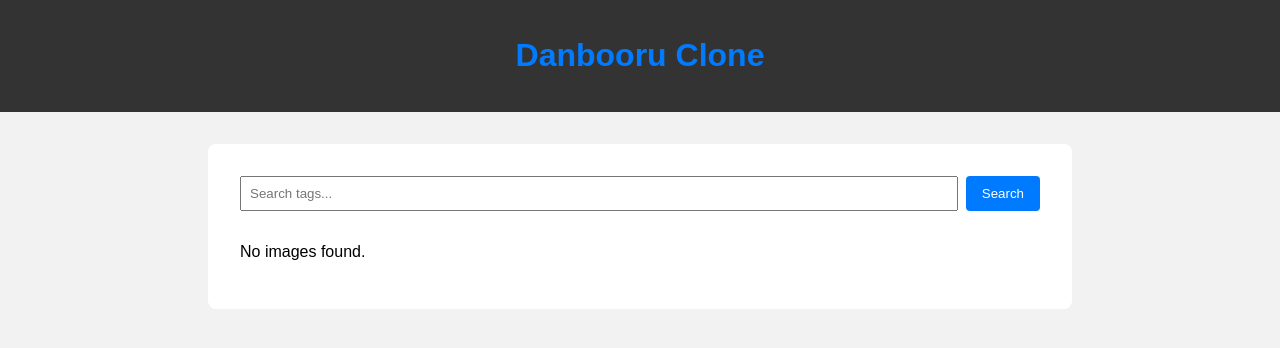
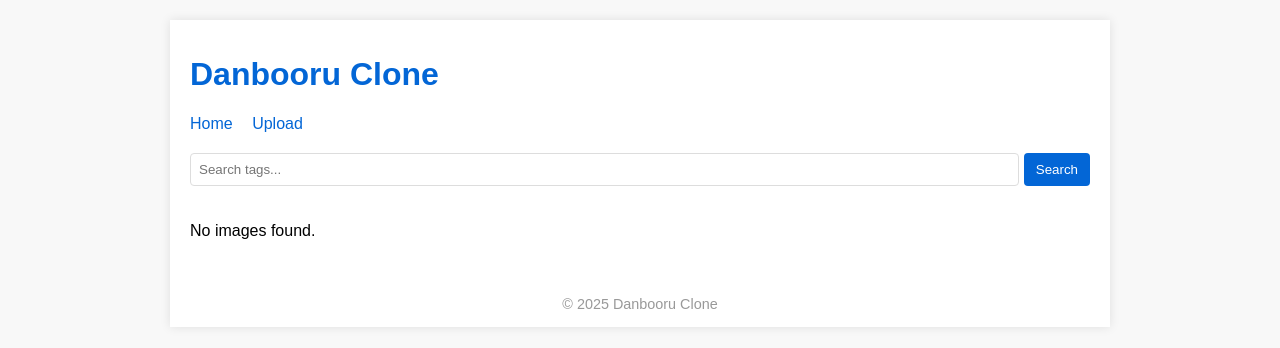
Before and after one commit to Ahmed-GaMz/Danbooru-clone, a Flask app: page / in a window 1280 px wide. Shown: the top 348 px of the page. Run offline with Flask 3, Linux system fonts and the light colour scheme.

Commit message:
Update base.html

```diff
--- a/templates/base.html
+++ b/templates/base.html
@@ -1,16 +1,110 @@
 <!DOCTYPE html>
 <html lang="en">
 <head>
-    <meta charset="UTF-8">
+    <meta charset="UTF-8" />
+    <meta name="viewport" content="width=device-width, initial-scale=1" />
     <title>Danbooru Clone</title>
-    <link rel="stylesheet" href="{{ url_for('static', filename='style.css') }}">
+    <style>
+        body {
+            font-family: Arial, sans-serif;
+            margin: 20px;
+            background-color: #f8f8f8;
+        }
+        header {
+            margin-bottom: 20px;
+        }
+        a {
+            text-decoration: none;
+            color: #0366d6;
+        }
+        a:hover {
+            text-decoration: underline;
+        }
+        .container {
+            max-width: 900px;
+            margin: auto;
+            background: white;
+            padding: 15px 20px;
+            box-shadow: 0 0 10px rgba(0,0,0,0.1);
+        }
+        .image-grid {
+            display: grid;
+            grid-template-columns: repeat(auto-fill,minmax(150px,1fr));
+            gap: 10px;
+        }
+        .image-grid img {
+            width: 100%;
+            height: auto;
+            border-radius: 5px;
+            object-fit: cover;
+            cursor: pointer;
+            transition: transform 0.2s ease;
+        }
+        .image-grid img:hover {
+            transform: scale(1.05);
+        }
+        .tag {
+            background-color: #eee;
+            border-radius: 3px;
+            padding: 2px 6px;
+            margin: 0 4px 4px 0;
+            display: inline-block;
+            font-size: 0.9em;
+            color: #555;
+        }
+        form.search-form {
+            margin-bottom: 20px;
+            display: flex;
+            gap: 5px;
+        }
+        form.search-form input[type="text"] {
+            flex-grow: 1;
+            padding: 8px;
+            border: 1px solid #ddd;
+            border-radius: 4px;
+        }
+        form.search-form button {
+            padding: 8px 12px;
+            border: none;
+            background-color: #0366d6;
+            color: white;
+            border-radius: 4px;
+            cursor: pointer;
+        }
+        form.search-form button:hover {
+            background-color: #024ea2;
+        }
+        .detail-image {
+            max-width: 100%;
+            border-radius: 8px;
+            margin-bottom: 15px;
+        }
+        footer {
+            margin-top: 40px;
+            text-align: center;
+            color: #999;
+            font-size: 0.9em;
+        }
+        nav a {
+            margin-right: 15px;
+        }
+    </style>
 </head>
 <body>
-    <header>
-        <h1><a href="{{ url_for('index') }}">Danbooru Clone</a></h1>
-    </header>
     <div class="container">
+        <header>
+            <h1><a href="{{ url_for('index') }}">Danbooru Clone</a></h1>
+            <nav>
+                <a href="{{ url_for('index') }}">Home</a>
+                <a href="{{ url_for('upload') }}">Upload</a>
+            </nav>
+        </header>
+
         {% block content %}{% endblock %}
+
+        <footer>
+            &copy; 2025 Danbooru Clone
+        </footer>
     </div>
 </body>
 </html>
```
